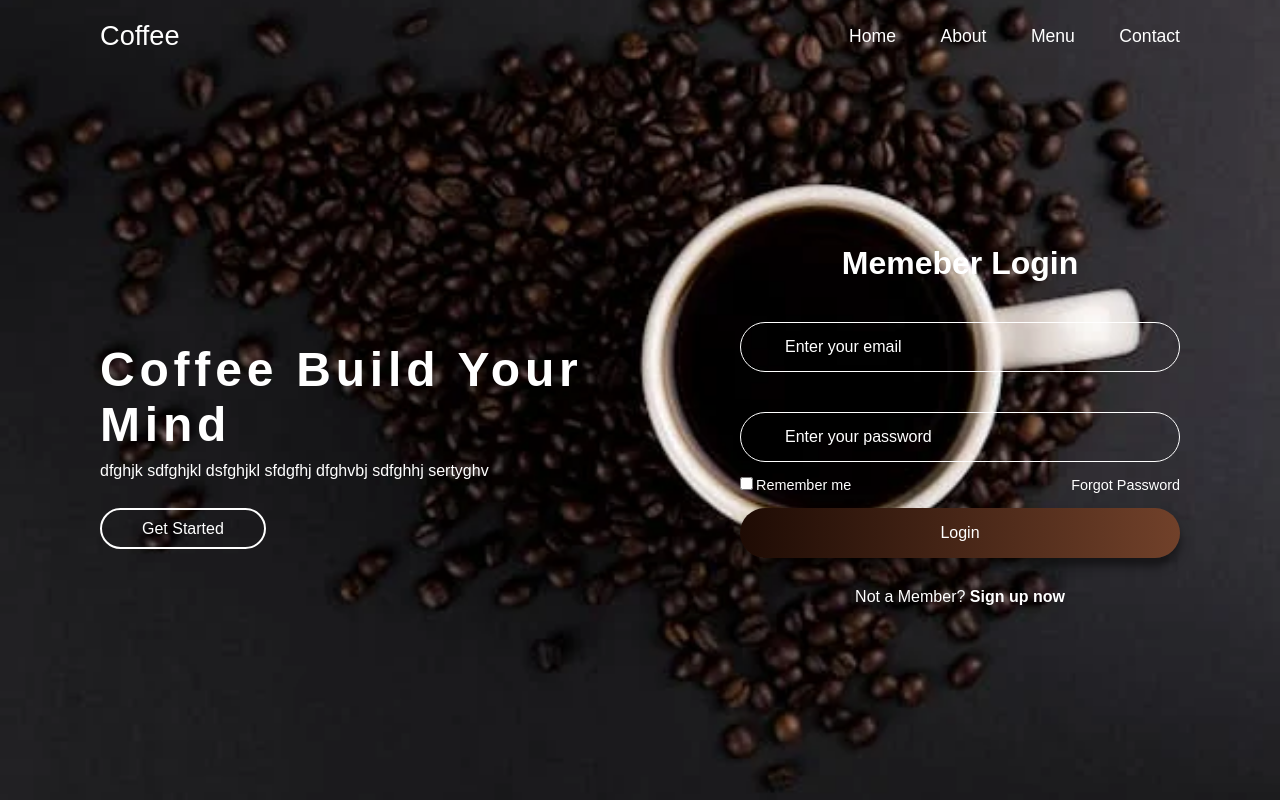
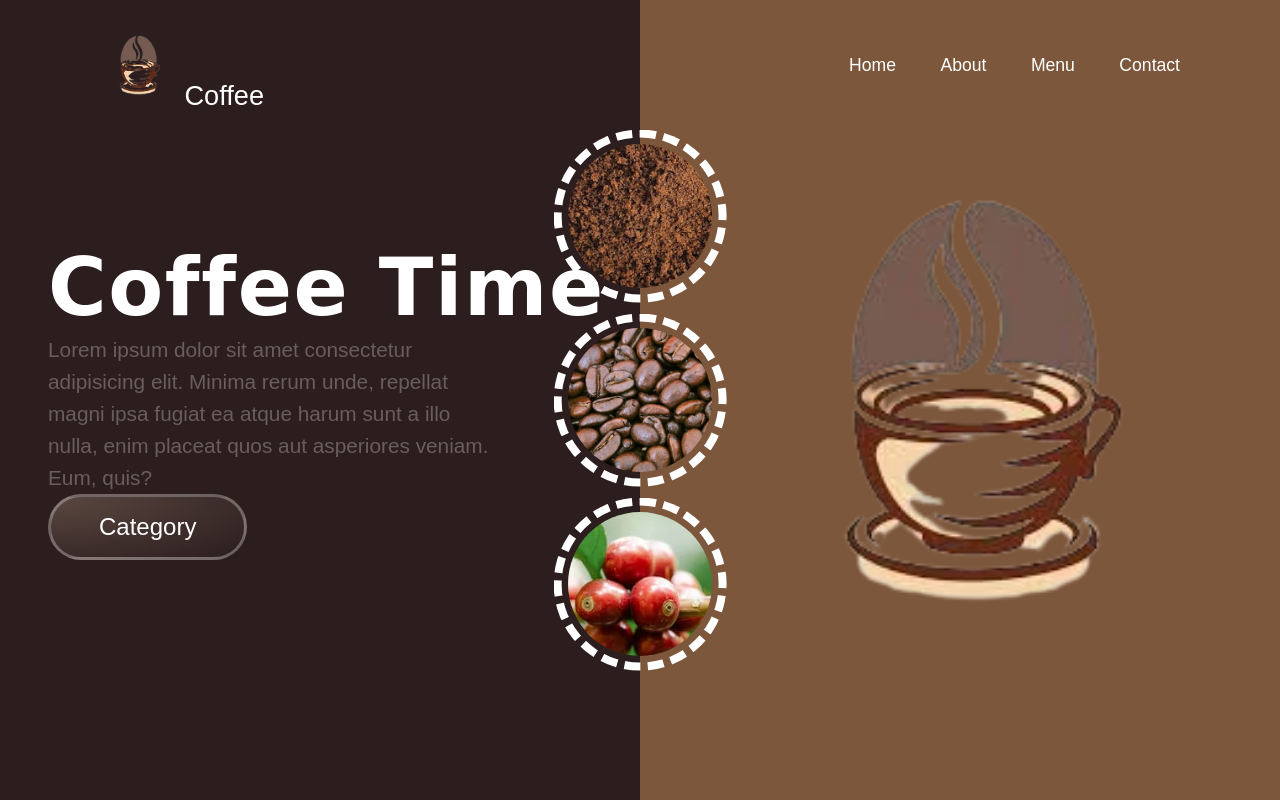
Before and after one commit to khatrisarada/coffee, a plain HTML site: page index.html in a window 1280 px wide. Drawn offline with Linux system fonts and the light colour scheme.

Commit message:
[add] add basic HTML structure and css for home page

```diff
--- a/index.html
+++ b/index.html
@@ -4,11 +4,20 @@
     <meta name="viewport" content="width=device-width, initial-scale=1.0">
     <title>coffee</title>
     <link rel="stylesheet" href="style.css">
+    <style>
+        .logo1 img{
+            height: 5rem;
+            margin-top: 3%;
+
+        }
+    </style>
 </head>
-<body>
+<body style="background-color: rgb(46, 41, 41);">
     <header class="header">
+        <div class="logo1"><img src="logo.png" alt="">
         <a href="#" class="logo">Coffee</a>
-        <nav class="nav">
+        </div>
+        <nav class="nav" >
             <a href="#">Home</a>
             <a href="#">About</a>
             <a href="#">Menu</a>
@@ -16,35 +25,22 @@
         </nav>
     </header>
 
-    <section class="home">
-        <div class="content">
-            <h2>Coffee Build Your Mind</h2>
-            <p>dfghjk sdfghjkl dsfghjkl sfdgfhj dfghvbj sdfghhj sertyghv</p>
-            <a href="#">Get Started</a>
+    <section class="hero">
+        <div class=" hero_split left">
+            <div class="con">
+                <h1>Coffee Time</h1>
+                <p>Lorem ipsum dolor sit amet consectetur adipisicing elit. Minima rerum unde, repellat magni ipsa fugiat ea atque harum sunt a illo nulla, enim placeat quos aut asperiores veniam. Eum, quis?</p>
+                <button>Category</button>
+            </div>
         </div>
+        <div class="middle">
+            <div class="circle"></div>
+            <div class="circle"></div>
+            <div class="circle"></div>
 
-        <div class="wrapper-login">
-            <h2>Memeber Login</h2>
-            <form action="#">
-                <div class="input-box">
-                    <span class="icon"></span>
-                    <input type="email" required>
-                    <label>Enter your email</label>
-                </div>
-                <div class="input-box">
-                    <span class="icon"></span>
-                    <input type="password" required>
-                    <label>Enter your password</label>
-                </div>
-                <div class="remember-forgot">
-                    <label><input type="checkbox">Remember me</label>
-                    <a href="#">Forgot Password</a>
-                </div>
-                <button type="submit" class="btn">Login</button>
-                <div class="register">
-                    <p>Not a Member? <a href="#">Sign up now</a></p>
-                </div>
-            </form>
+        </div>
+        <div class=" hero_split right">
+            <img src="logo.png" alt="">
         </div>
     </section>
 
--- a/style.css
+++ b/style.css
@@ -168,3 +168,96 @@
 .register p a:hover{
     text-decoration: underline;
 }
+
+.hero{
+    display: flex;
+}
+.hero .left{
+    background-color: #2c1e1e;
+    padding-left: 3rem;
+
+}
+.hero .right{
+    background-color: #7c573c;
+    justify-content: center;
+}
+.hero .hero_split{
+    width: 50%;
+    min-height: 100vh;
+    display: flex;
+    align-items: center;
+}
+.left .con{
+    color: white;
+}
+.con h1{
+    font-size: 5rem;
+    letter-spacing: .1rem;
+    font-family: 'lemon',cursive;
+}
+.con p{
+    color: rgb(105, 93, 93);
+    font-size: 1.3rem;
+    width: 75%;
+    margin: 1.rem 0;
+    line-height: 2rem;
+}
+.con button{
+    background: radial-gradient(at top left,#5a4740,#2c1e1e);
+    padding: 1rem 3rem;
+    border: .2rem solid rgba(255, 255, 255, 0.286);
+    font-size: 1.5rem;
+    color: white;
+    border-radius: 4rem;
+    letter-spacing: .1re;
+}
+.con button:hover{
+    background: radial-gradient(at bottom right,#5a4740,#2c1e1e);
+}
+.right img{
+    height: 68%;
+    padding-left: 3rem;
+}
+.middle{
+    top: 50%;
+    left: 50%;
+    transform: translate(-50%, -50%);
+    position: absolute;
+}
+.middle .circle{
+    width: 9rem;
+    height: 9rem;
+    background-color: white;
+    border-radius: 8rem;
+    background-position: center;
+    background-repeat: no-repeat;
+    position: relative;
+}
+.middle .circle:nth-child(1){
+    background-image: url(powder.jpeg);
+    background-size: 350%;
+}
+.middle .circle:nth-child(2){
+    background-image: url(bean2.jpeg);
+    margin: 2.5rem 0;
+    background-size: 180%;
+}
+.middle .circle:nth-child(3){
+    background-image: url(plant.webp);
+    background-size: 350%;
+
+}
+.middle .circle::before{
+    content: "";
+    background-color: transparent;
+    width: 100%;
+    height: 100%;
+    position: absolute;
+    top: 50%;
+    left: 50%;
+    transform: translate(-50%, -50%);
+    border-radius: 8rem;
+    border: .5rem dashed white;
+    padding: .4rem;
+
+}
```
Also changed, not shown: login.html (added, +52 -0 lines), bean.jpeg (added), bean2.jpeg (added), logo.jpg (added), logo.png (added), plant.webp (added), powder.jpeg (added).
